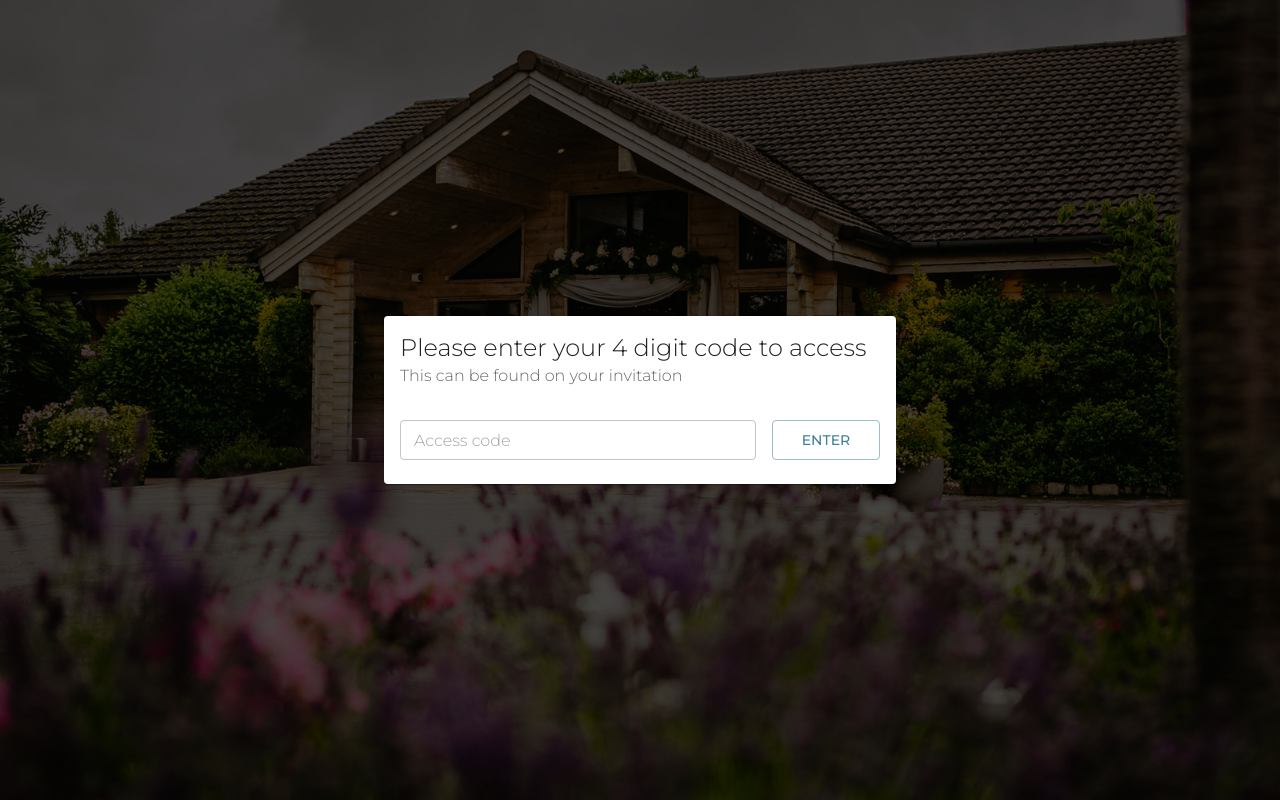
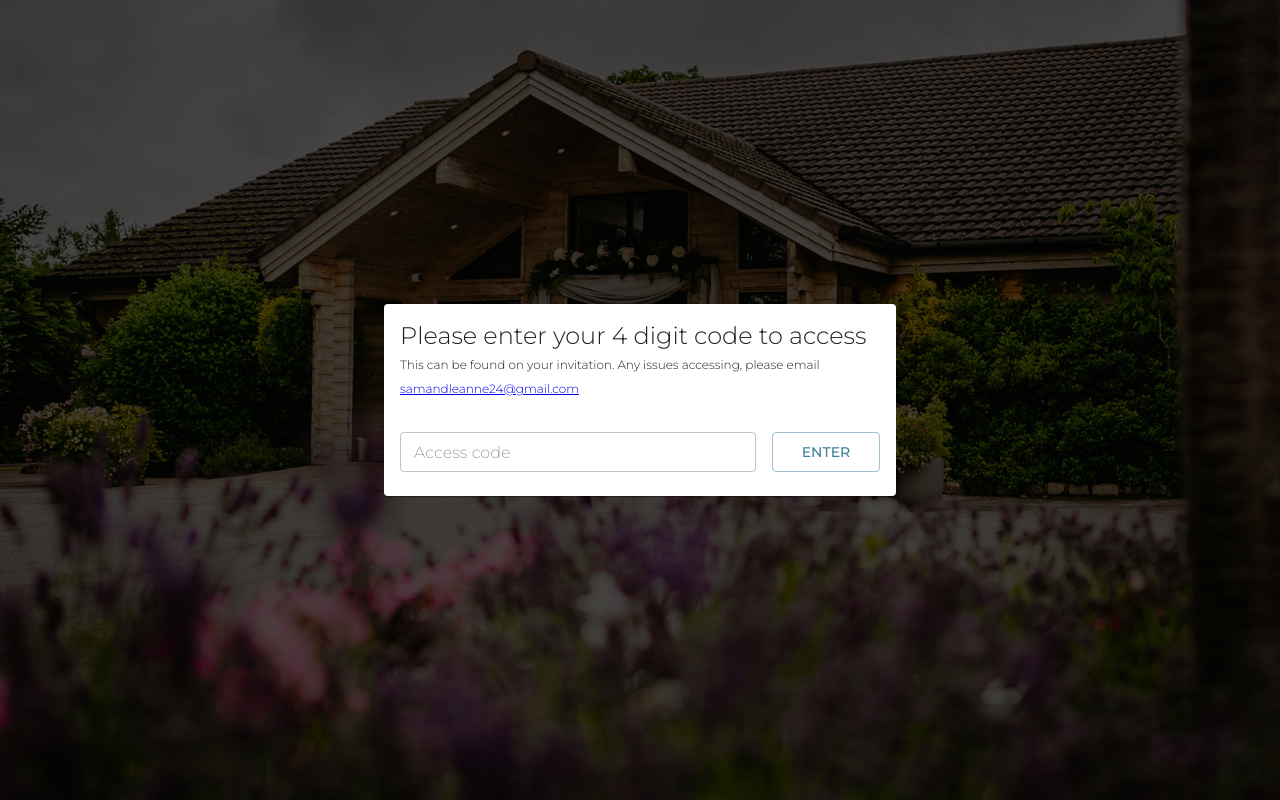
Before and after one commit to Sfullen96/wedding, a React (Create React App) app: page /sign-in in a window 1280 px wide. Built offline with nearby package versions, Linux system fonts and the light colour scheme; a web font is replaced by a local one.

Commit message:
rsvp page improvements

```diff
--- a/src/Components/ErrorPage.js
+++ b/src/Components/ErrorPage.js
@@ -7,7 +7,7 @@ const ErrorPage = () => (
     display="flex"
     alignItems="center"
     justifyContent="center"
-    height="100vh"
+    minHeight="100vh"
     flexDirection="column"
   >
     <Typography variant="h4" sx={{ mb: 3 }}>
--- a/src/Components/Layout.js
+++ b/src/Components/Layout.js
@@ -149,7 +149,7 @@ const Layout = ({ children, header }) => {
         display="flex"
         alignItems="center"
         width="100%"
-        height={`calc(100vh - ${headerHeight})`}
+        minHeight={`calc(100vh - ${headerHeight})`}
         flexDirection="column"
         sx={{
           backgroundImage: `url(${styalOutside})`,
@@ -157,7 +157,7 @@ const Layout = ({ children, header }) => {
           backgroundPosition: "center",
           backgroundRepeat: "no-repeat",
           width: "100%",
-          height: `calc(100vh - ${headerHeight})`,
+          minHeight: `calc(100vh - ${headerHeight})`,
           position: "relative",
         }}
         zIndex="0"
@@ -170,7 +170,7 @@ const Layout = ({ children, header }) => {
           top="0"
           left="0"
           bgcolor="rgba(0,0,0,0.7)"
-          height={`calc(100vh - ${headerHeight})`}
+          minHeight="100vh"
           zIndex="1"
         />
         {children}
--- a/src/Components/Rsvp.js
+++ b/src/Components/Rsvp.js
@@ -1,18 +1,28 @@
-import React from "react";
+import React, { useState } from "react";
 import useIsMobile from "../Hooks/useIsMobile";
-import { getHeaderHeight } from "../utils/helpers";
-import { Typography } from "@mui/material";
+import {
+  Button,
+  Card,
+  CardContent,
+  CardHeader,
+  Collapse,
+  Typography,
+} from "@mui/material";
+import { Link } from "react-router-dom";
+import ExpandLessIcon from "@mui/icons-material/ExpandLess";
+import ExpandMoreIcon from "@mui/icons-material/ExpandMore";
 
 const Rsvp = () => {
   const isMobile = useIsMobile();
-  const headerHeight = getHeaderHeight(isMobile);
+  const [expanded, setExpanded] = useState(false);
 
   return (
+    <>
       <iframe
         src="https://docs.google.com/forms/d/e/1FAIpQLSeTsCRYgx_r3cyuH-bv4_vCDabWc-qYo383winNUxr0BleEzQ/viewform?embedded=true"
         width="100%"
         style={{
-        minHeight: `calc(100vh - ${headerHeight})`,
+          minHeight: "100vh",
           paddingTop: "25px",
           zIndex: 2,
           border: "none",
@@ -21,6 +31,60 @@ const Rsvp = () => {
       >
         <Typography sx={{ color: "#fff" }}>Loading…</Typography>
       </iframe>
+      <Card
+        sx={{
+          zIndex: 2,
+          width: isMobile ? "95%" : "70%",
+          position: "fixed",
+          bottom: 0,
+        }}
+      >
+        <CardHeader
+          sx={{ p: 1 }}
+          title={
+            <Button
+              fullWidth
+              sx={{
+                padding: 0,
+                margin: 0,
+                color: "#333",
+                textTransform: "none",
+                display: "flex",
+                alignItems: "center",
+              }}
+              onClick={() => setExpanded(!expanded)}
+            >
+              <Typography
+                variant="body2"
+                sx={{
+                  display: "flex",
+                  alignItems: "center",
+                }}
+              >
+                Having issues with the form?{" "}
+                {!expanded ? <ExpandLessIcon /> : <ExpandMoreIcon />}
+              </Typography>
+            </Button>
+          }
+        />
+        <Collapse in={expanded} timeout="auto" unmountOnExit>
+          <CardContent>
+            <Typography variant="body2">
+              Having issues with the form? Email{" "}
+              <Link
+                to="mailto:samandleanne24@gmail.com"
+                target="_blank"
+                rel="noreferer"
+              >
+                samandleanne24@gmail.com
+              </Link>{" "}
+              instead. Please include names of all attendees as well as dietary
+              requirements.
+            </Typography>
+          </CardContent>
+        </Collapse>
+      </Card>
+    </>
   );
 };
 
--- a/src/Components/SignIn.js
+++ b/src/Components/SignIn.js
@@ -6,10 +6,11 @@ import {
   CardHeader,
   Grid,
   TextField,
+  Typography,
 } from "@mui/material";
 import React, { useState } from "react";
 import useIsMobile from "../Hooks/useIsMobile";
-import { useNavigate } from "react-router-dom";
+import { Link, useNavigate } from "react-router-dom";
 
 const SignIn = () => {
   const isMobile = useIsMobile();
@@ -31,12 +32,24 @@ const SignIn = () => {
       justifyContent="center"
       alignItems={isMobile ? "start" : "center"}
       mt={isMobile ? 3 : 0}
-      height="100vh"
+      minHeight="100vh"
     >
       <Card sx={{ width: isMobile ? "95%" : "40%" }}>
         <CardHeader
           title="Please enter your 4 digit code to access"
-          subheader="This can be found on your invitation"
+          subheader={
+            <Typography variant="caption">
+              This can be found on your invitation. Any issues accessing, please
+              email{" "}
+              <Link
+                to="mailto:samandleanne24@gmail.com"
+                target="_blank"
+                rel="noreferer"
+              >
+                samandleanne24@gmail.com
+              </Link>
+            </Typography>
+          }
         />
         <CardContent>
           <form
```
Lines whose indentation alone changed are shown as unchanged.
